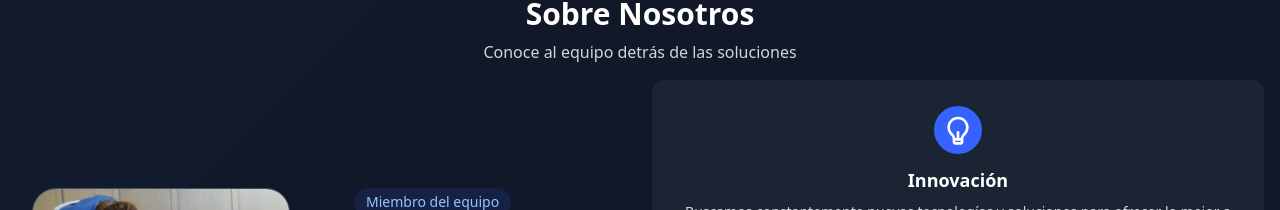
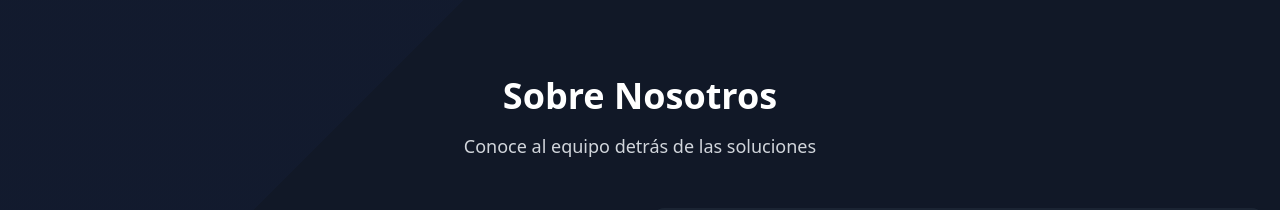
Before and after one commit to rodriisepulveda/studio, a React (Vite) app: page / in a window 1280 px wide. Shown: the part 836-1046 px from the top of the page. Built offline with nearby package versions, Linux system fonts and the light colour scheme; no server answers.

Commit message:
fix espaciado entre secciones

```diff
--- a/src/components/sections/About.jsx
+++ b/src/components/sections/About.jsx
@@ -52,18 +52,22 @@ const About = () => {
   ];
 
   return (
-    <section id="about" className="h-[85vh] py-8 px-4 relative overflow-hidden">
-      <div className="container mx-auto relative z-10">
+    <section
+      id="about"
+      className="min-h-screen pt-20 pb-16 relative overflow-hidden flex items-center"
+      aria-labelledby="about-heading"
+    >
+      <div className="container mx-auto px-4 py-8">
         <motion.div
           initial={{ opacity: 0, y: 20 }}
           whileInView={{ opacity: 1, y: 0 }}
           viewport={{ once: true }}
-          className="max-w-4xl mx-auto text-center mb-4"
+          className="max-w-4xl mx-auto text-center mb-12"
         >
-          <h2 className="text-2xl md:text-3xl font-bold text-gray-900 dark:text-white">
+          <h2 id="about-heading" className="text-3xl md:text-4xl font-bold text-gray-900 dark:text-white">
             Sobre Nosotros
           </h2>
-          <p className="text-sm md:text-base text-gray-600 dark:text-gray-300 mt-2">
+          <p className="text-base md:text-lg text-gray-600 dark:text-gray-300 mt-4">
             Conoce al equipo detrás de las soluciones
           </p>
         </motion.div>
--- a/src/components/sections/ContactForm.jsx
+++ b/src/components/sections/ContactForm.jsx
@@ -174,8 +174,12 @@ const ContactForm = () => {
   };
 
   return (
-    <section id="contact" className="py-12 md:py-20 relative overflow-hidden" aria-labelledby="contact-heading">
-      <div className="container mx-auto px-4 relative z-10">
+    <section
+      id="contact"
+      className="min-h-screen pt-20 pb-16 relative overflow-hidden flex items-center"
+      aria-labelledby="contact-heading"
+    >
+      <div className="container mx-auto px-4 py-8">
         <motion.div
           initial={{ opacity: 0, y: 20 }}
           whileInView={{ opacity: 1, y: 0 }}
--- a/src/components/sections/Hero.jsx
+++ b/src/components/sections/Hero.jsx
@@ -152,6 +152,7 @@ const Hero = () => {
           to="about"
           spy={true}
           smooth={true}
+          offset={-80}
           href="#about"
           className="text-gray-300 cursor-pointer focus:outline-none"
           aria-label="Desplazarse a la sección siguiente"
--- a/src/components/sections/Services.jsx
+++ b/src/components/sections/Services.jsx
@@ -71,15 +71,21 @@ const Services = () => {
   ];
 
   return (
-    <section id="services" className="min-h-screen py-12 md:py-20">
-      <div className="container mx-auto px-4">
+    <section
+      id="services"
+      className="min-h-screen pt-20 pb-16 relative overflow-hidden flex items-center"
+      aria-labelledby="services-heading"
+    >
+      <div className="container mx-auto px-4 py-8">
         <motion.div
           initial={{ opacity: 0, y: 20 }}
           whileInView={{ opacity: 1, y: 0 }}
           viewport={{ once: true }}
-          className="max-w-4xl mx-auto text-center mb-8 md:mb-12"
+          className="max-w-4xl mx-auto text-center mb-12"
         >
-          <h2 className="text-3xl md:text-4xl font-bold text-gray-900 dark:text-white">Nuestros Servicios</h2>
+          <h2 id="services-heading" className="text-3xl md:text-4xl font-bold text-gray-900 dark:text-white">
+            Nuestros Servicios
+          </h2>
           <p className="text-base md:text-lg text-gray-600 dark:text-gray-300 mt-4">
             Soluciones digitales completas para potenciar tu negocio.
           </p>
```
